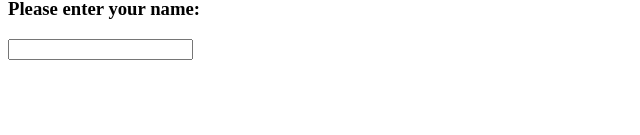
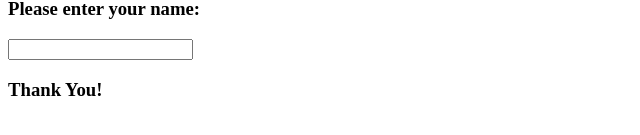
Before and after one commit to vertt1/greeter, a plain HTML site: page index.html in a window 1280 px wide. Shown: the part 115-250 px from the top of the page, without its empty margins (0-640 px from the left). Drawn offline with Linux system fonts and the light colour scheme.

Commit message:
Update index.html

```diff
--- a/index.html
+++ b/index.html
@@ -7,5 +7,6 @@
         <h2>Howzit going?</h2>
         <h3>Please enter your name:</h3>
         <input type="text" name="uname">
+        <h3>Thank You!</h3>
 </body>
 </html>
```
